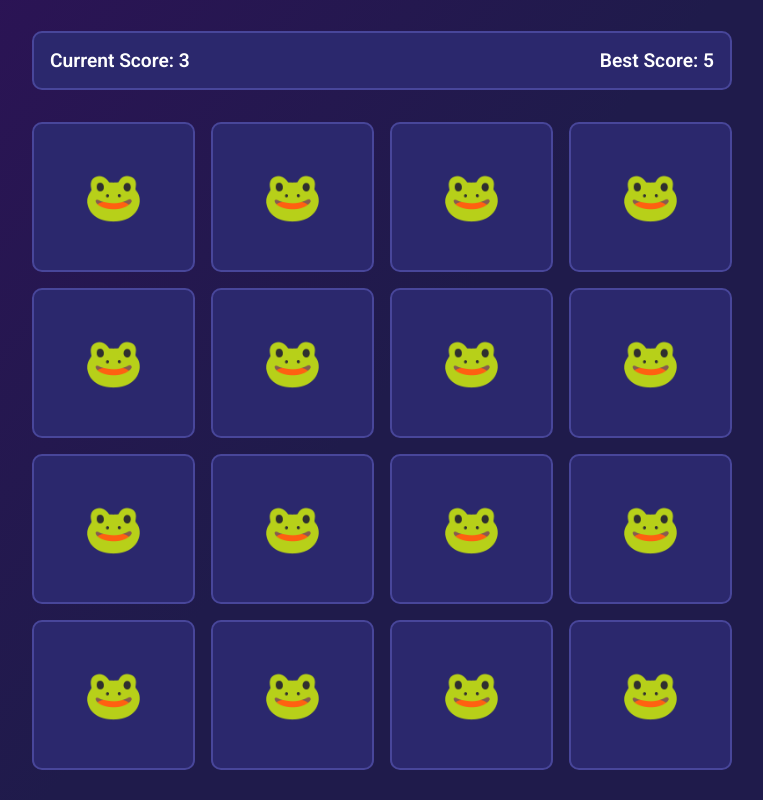
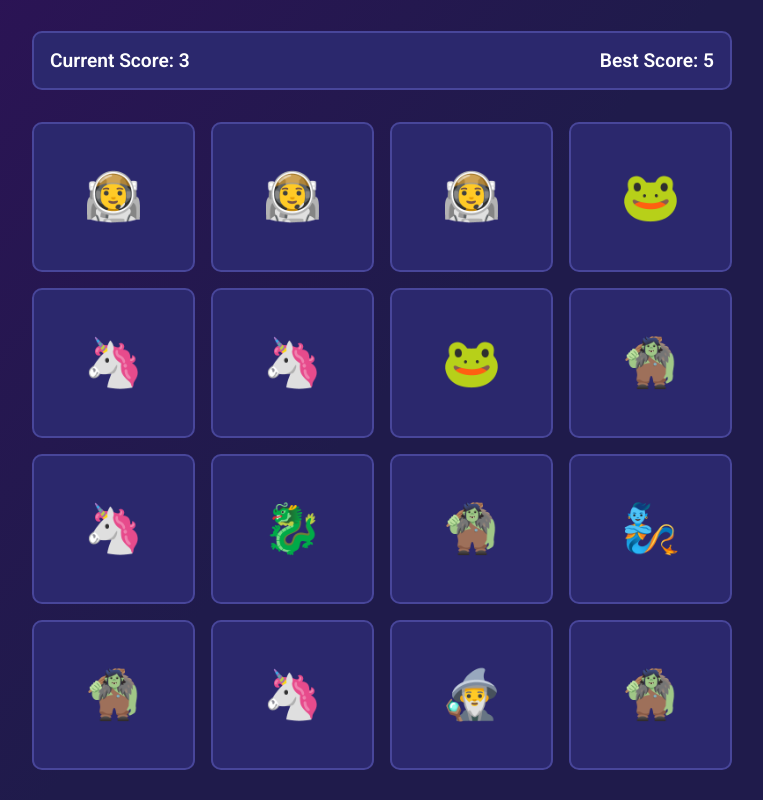
Before and after one commit to Kili196/Memory-Card, a React (Vite) app: page / in a window 1280 px wide. Shown: the whole page, without its empty margins (258-1021 px from the left). Built offline with nearby package versions, Linux system fonts and the light colour scheme.

Commit message:
add functionality
change component name from header to ScoreBoard

add value props to card component

```diff
--- a/src/App.jsx
+++ b/src/App.jsx
@@ -1,33 +1,29 @@
 import { useState } from "react";
 
-import Header from "./components/Header";
+import ScoreBoard from "./components/ScoreBoard";
 import Card from "./components/Card";
 
 function App() {
   const cardOptions = ["🧛‍♀️", "🧞", "👨‍🚀", "🐸", "🧌", "🧙‍♂️", "🦄", "🐉"];
 
+  function generateRandomIdx() {
+    const randomIdx = Math.floor(Math.random() * (cardOptions.length - 0)) + 0;
+    return randomIdx;
+  }
+
+  function generateCards(cardNumber) {
+    let renderedCards = [];
+    for (let i = 0; i < cardNumber; i++) {
+      const randomIdx = generateRandomIdx();
+      renderedCards.push(<Card value={cardOptions[randomIdx]} />);
+    }
+    return renderedCards;
+  }
+
   return (
     <div className="memory-game__container">
-      <Header />
-      <div className="memory-game__card-container">
-        {" "}
-        <Card />
-        <Card />
-        <Card />
-        <Card />
-        <Card />
-        <Card />
-        <Card />
-        <Card />
-        <Card />
-        <Card />
-        <Card />
-        <Card />
-        <Card />
-        <Card />
-        <Card />
-        <Card />
-      </div>
+      <ScoreBoard />
+      <div className="memory-game__card-container">{generateCards(16)}</div>
     </div>
   );
 }
--- a/src/components/Card.jsx
+++ b/src/components/Card.jsx
@@ -1,7 +1,9 @@
-const Card = () => {
+const Card = ({ value }) => {
   return (
     <>
-      <div className="memory-game__card memory-game__card--content">🐸</div>
+      <div className="memory-game__card memory-game__card--content">
+        {value}
+      </div>
     </>
   );
 };
--- a/src/components/Header.jsx
+++ /dev/null
@@ -1,10 +0,0 @@
-const Header = () => {
-  return (
-    <header className="memory-game__card  memory-game__header ">
-      <label> Current Score: 3</label>
-      <label> Best Score: 5</label>
-    </header>
-  );
-};
-
-export default Header;
--- /dev/null
+++ b/src/components/ScoreBoard.jsx
@@ -0,0 +1,10 @@
+const ScoreBoard = () => {
+  return (
+    <header className="memory-game__card  memory-game__score-board ">
+      <label> Current Score: 3</label>
+      <label> Best Score: 5</label>
+    </header>
+  );
+};
+
+export default ScoreBoard;
--- a/src/style/App.css
+++ b/src/style/App.css
@@ -25,7 +25,7 @@
   border: 2px solid var(--card-hover-border-color);
 }
 
-.memory-game__header {
+.memory-game__score-board {
   display: flex;
   justify-content: space-between;
   font-size: 1.2rem;
```
